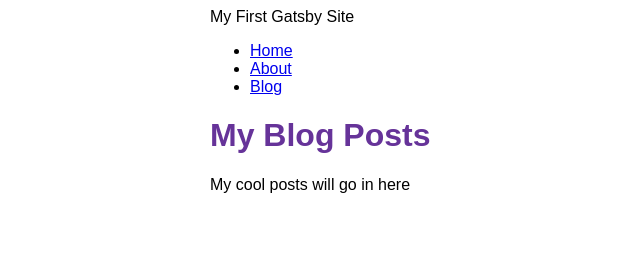
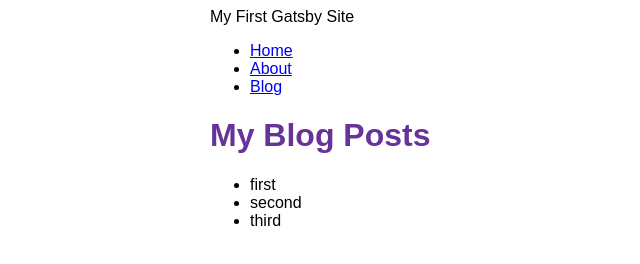
Before and after one commit to ashaza13/my-first-gatsby-site, a Gatsby site: page /blog in a window 1280 px wide. Shown: the whole page, without its empty margins (180-820 px from the left). Built offline with nearby package versions, Linux system fonts and the light colour scheme; Gatsby itself is replaced by a stand-in of ours.

Commit message:
List blog titles

```diff
--- a/gatsby-config.js
+++ b/gatsby-config.js
@@ -8,5 +8,12 @@
   plugins: [
     "gatsby-plugin-image",
     "gatsby-plugin-sharp",
+    {
+      resolve: "gatsby-source-filesystem",
+      options: {
+        name: `blog`,
+        path: `${__dirname}/blog`,
+      }
+    },
   ],
 }
--- a/src/pages/blog.js
+++ b/src/pages/blog.js
@@ -1,16 +1,35 @@
 import * as React from 'react'
+import { graphql } from 'gatsby'
 import Layout from './layout'
 import Seo from './layout'
 
-const BlogPage = () => {
+const BlogPage = ({ data }) => {
     return (
         <Layout pageTitle="My Blog Posts">
-            <p>My cool posts will go in here</p>
+            <ul>
+                {
+                    data.allFile.nodes.map(node => (
+                        <li key={node.name}>
+                            {node.name}
+                        </li>
+                    ))
+                }
+            </ul>
         </Layout>
 
     )
 }
 
+export const query = graphql`
+    query{
+        allFile(filter: {sourceInstanceName: {eq: "blog"}}) {
+            nodes {
+                name
+            }
+        }
+    }
+`
+
 export const Head = () => <Seo title="My Blog Posts" />
 
 export default BlogPage
```
Also changed, not shown: blog/first.mdx (added), blog/second.mdx (added), blog/third.mdx (added).
